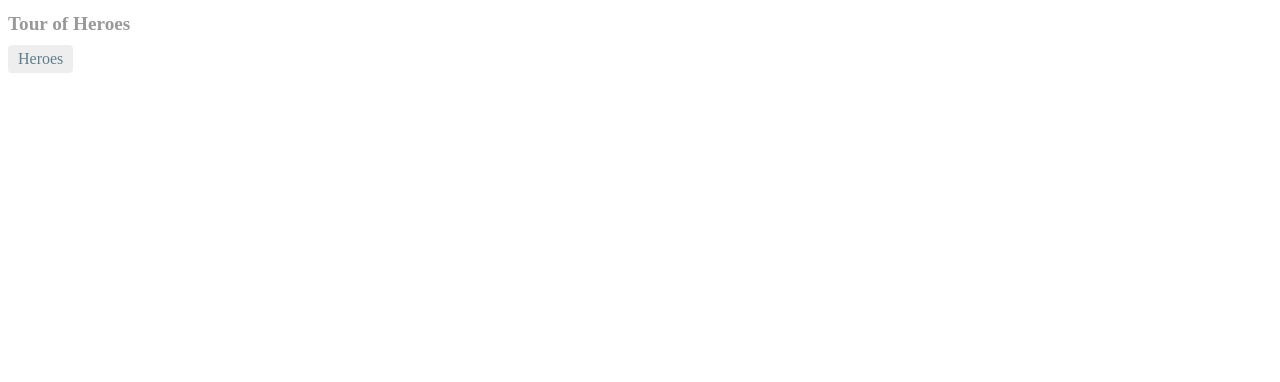
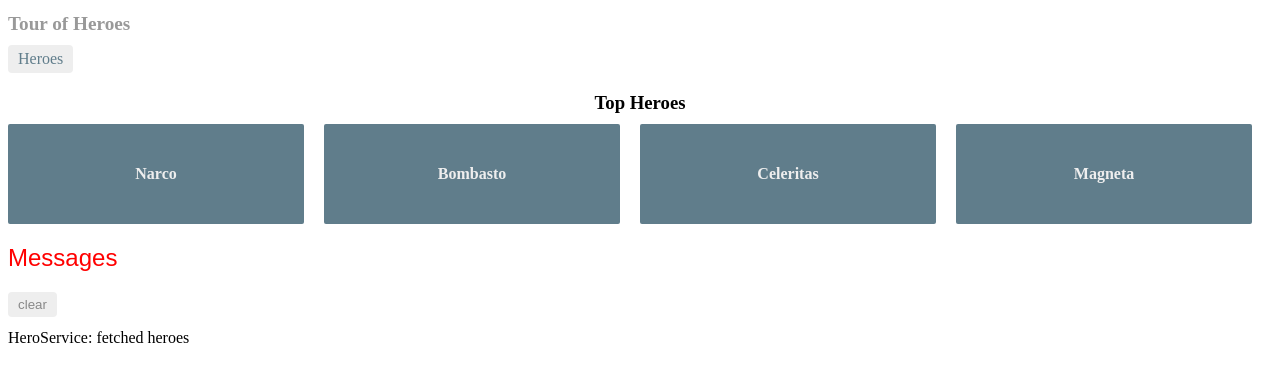
Before and after one commit to hgouw/tour-of-heroes, an Angular app: page /dashboard in a window 1280 px wide. Before the commit this address led to /. Shown: the top 382 px of the page. Built offline with nearby package versions, Linux system fonts and the light colour scheme.

Commit message:
Implemented the dashboard view

```diff
--- a/src/app/app-routing.module.ts
+++ b/src/app/app-routing.module.ts
@@ -2,9 +2,12 @@ import { NgModule } from '@angular/core';
 import { RouterModule, Routes } from '@angular/router';
 
 import { HeroesComponent } from './heroes/heroes.component';
+import { DashboardComponent }   from './dashboard/dashboard.component';
 
 const routes: Routes = [
-  { path: 'heroes', component: HeroesComponent }
+  { path: 'heroes', component: HeroesComponent },
+  { path: 'dashboard', component: DashboardComponent },
+  { path: '', redirectTo: '/dashboard', pathMatch: 'full' }
 ];
 
 @NgModule({
--- a/src/app/dashboard/dashboard.component.css
+++ b/src/app/dashboard/dashboard.component.css
@@ -0,0 +1,63 @@
+/* DashboardComponent's private CSS styles */
+[class*='col-'] {
+    float: left;
+    padding-right: 20px;
+    padding-bottom: 20px;
+  }
+  [class*='col-']:last-of-type {
+    padding-right: 0;
+  }
+  a {
+    text-decoration: none;
+  }
+  *, *:after, *:before {
+    -webkit-box-sizing: border-box;
+    -moz-box-sizing: border-box;
+    box-sizing: border-box;
+  }
+  h3 {
+    text-align: center;
+    margin-bottom: 0;
+  }
+  h4 {
+    position: relative;
+  }
+  .grid {
+    margin: 0;
+  }
+  .col-1-4 {
+    width: 25%;
+  }
+  .module {
+    padding: 20px;
+    text-align: center;
+    color: #eee;
+    max-height: 120px;
+    min-width: 120px;
+    background-color: #607d8b;
+    border-radius: 2px;
+  }
+  .module:hover {
+    background-color: #eee;
+    cursor: pointer;
+    color: #607d8b;
+  }
+  .grid-pad {
+    padding: 10px 0;
+  }
+  .grid-pad > [class*='col-']:last-of-type {
+    padding-right: 20px;
+  }
+  @media (max-width: 600px) {
+    .module {
+      font-size: 10px;
+      max-height: 75px; }
+  }
+  @media (max-width: 1024px) {
+    .grid {
+      margin: 0;
+    }
+    .module {
+      min-width: 60px;
+    }
+  }
--- a/src/app/dashboard/dashboard.component.html
+++ b/src/app/dashboard/dashboard.component.html
@@ -1,3 +1,8 @@
-<p>
-  dashboard works!
-</p>
+<h3>Top Heroes</h3>
+<div class="grid grid-pad">
+  <a *ngFor="let hero of heroes" class="col-1-4">
+    <div class="module hero">
+      <h4>{{hero.name}}</h4>
+    </div>
+  </a>
+</div>
--- a/src/app/dashboard/dashboard.component.ts
+++ b/src/app/dashboard/dashboard.component.ts
@@ -1,4 +1,6 @@
 import { Component, OnInit } from '@angular/core';
+import { Hero } from '../hero';
+import { HeroService } from '../hero.service';
 
 @Component({
   selector: 'app-dashboard',
@@ -6,10 +8,16 @@ import { Component, OnInit } from '@angular/core';
   styleUrls: ['./dashboard.component.css']
 })
 export class DashboardComponent implements OnInit {
+  heroes: Hero[] = [];
 
-  constructor() { }
+  constructor(private heroService: HeroService) { }
 
   ngOnInit() {
+    this.getHeroes();
   }
 
+  getHeroes(): void {
+    this.heroService.getHeroes()
+      .subscribe(heroes => this.heroes = heroes.slice(1, 5));
+  }
 }
```
